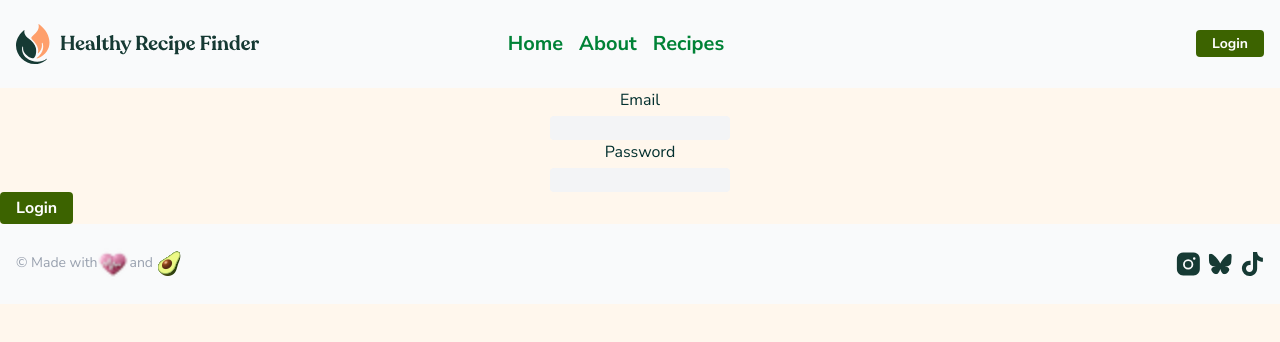
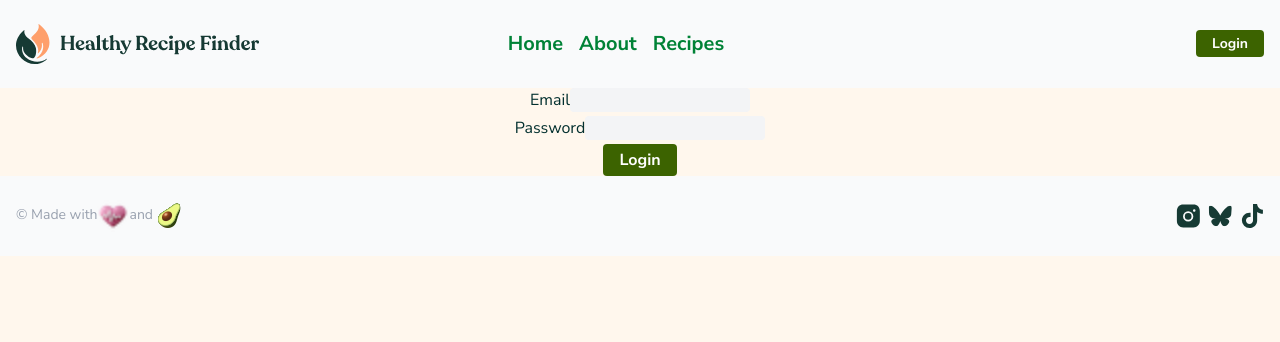
Before and after one commit to holiveira68/frontend_recipes, a React app: page /login in a window 1280 px wide. Shown: the top 342 px of the page. Built offline with nearby package versions, Linux system fonts and the light colour scheme; the HTML template or start-up script is replaced by a standard one.

Commit message:
inclui div para colocar os 3 elementos em coluna

```diff
--- a/src/pages/Login.jsx
+++ b/src/pages/Login.jsx
@@ -8,14 +8,17 @@ export default function Login() {
         <>
             <form method="POST">
                 <div className="flex items-center justify-center flex-col gap-1">
+
+                    <div >
                         <label htmlFor="email">Email</label>
                         <input className="bg-gray-100 rounded border-emerald-200" type="email" id="email" value={email} onChange={(e) => setEmail(e.target.value)} />
                     </div>
-                <div className="flex items-center justify-center flex-col gap-1">
+                    <div>
                         <label htmlFor="password">Password</label>
                         <input className="bg-gray-100 rounded border-emerald-200" type="password" id="password" value={password} onChange={(e) => setPassword(e.target.value)} />
                     </div>
                     <button className="flex items-center justify-center flex-col gap-1 bg-lime-800 text-white font-bold rounded px-4 py-1" type="submit" >Login</button>
+                </div>
             </form>
         </>
     );
```
Lines whose indentation alone changed are shown as unchanged.
